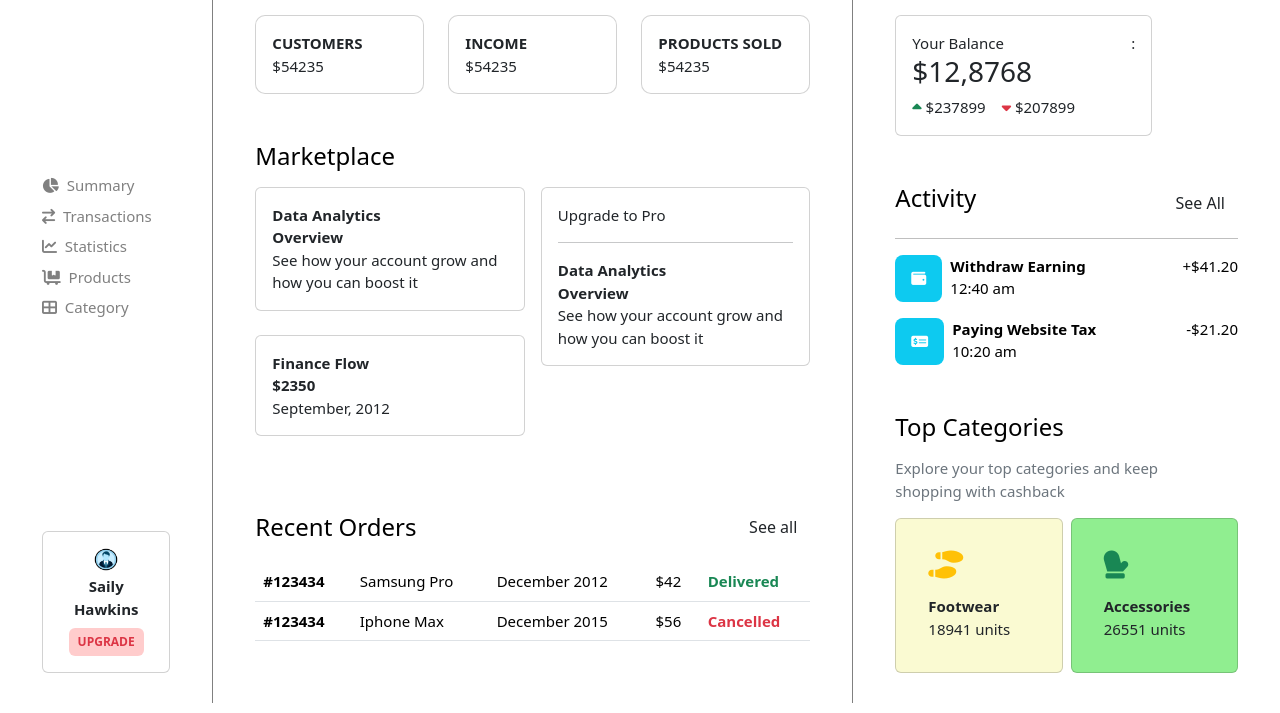
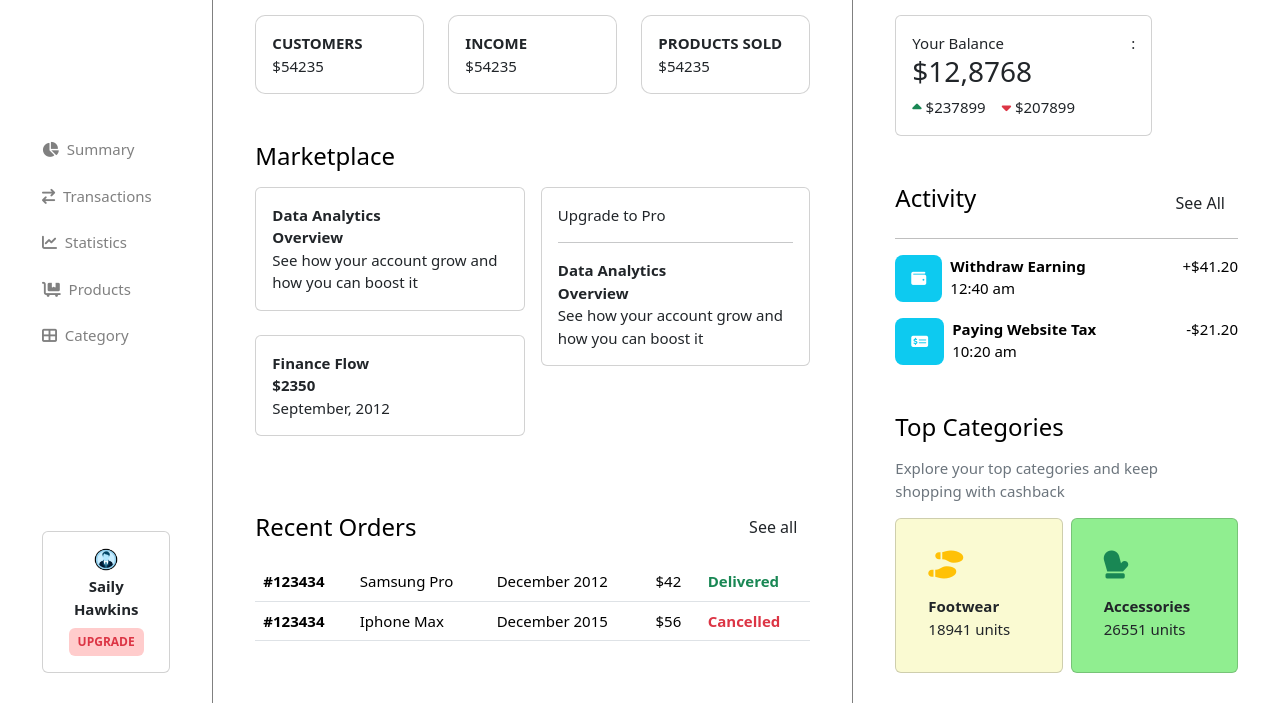
Before and after one commit to sid6398/O2O, a plain HTML site: page index.html in a window 1280 px wide. Shown: the part 87-800 px from the top of the page. Drawn offline with nearby package versions, Linux system fonts and the light colour scheme.

Commit message:
nav links spacing

```diff
--- a/index.html
+++ b/index.html
@@ -88,15 +88,15 @@
 
                                 <div class="nav-links">
                                     <ul class="p-0">
-                                        <li class="mb-2"><i class="fa-solid fa-chart-pie"></i><a href="#">
+                                        <li class="mb-4"><i class="fa-solid fa-chart-pie"></i><a href="#">
                                                 &nbsp;Summary</a></li>
-                                        <li class="mb-2"><i class="fa-solid fa-arrow-right-arrow-left"></i><a href="#">
+                                        <li class="mb-4"><i class="fa-solid fa-arrow-right-arrow-left"></i><a href="#">
                                                 &nbsp;Transactions</a></li>
-                                        <li class="mb-2"><i class="fa-solid fa-chart-line"></i><a href="#">
+                                        <li class="mb-4"><i class="fa-solid fa-chart-line"></i><a href="#">
                                                 &nbsp;Statistics</a></li>
-                                        <li class="mb-2"><i class="fa-solid fa-cart-flatbed"></i><a href="#">
+                                        <li class="mb-4"><i class="fa-solid fa-cart-flatbed"></i><a href="#">
                                                 &nbsp;Products</a></li>
-                                        <li class="mb-2"><i class="fa-solid fa-table-cells-large"></i><a href="#">
+                                        <li class="mb-4"><i class="fa-solid fa-table-cells-large"></i><a href="#">
                                                 &nbsp;Category</a></li>
                                     </ul>
                                 </div>
```
